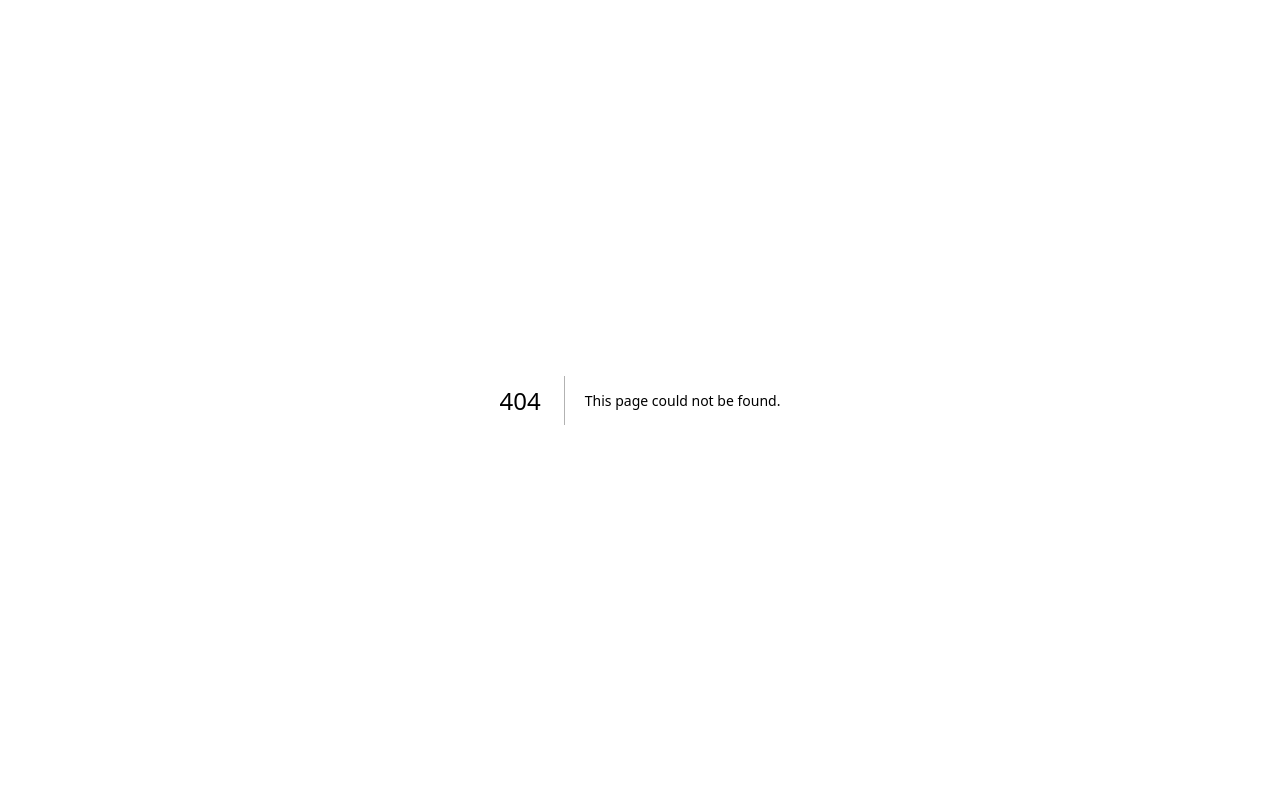
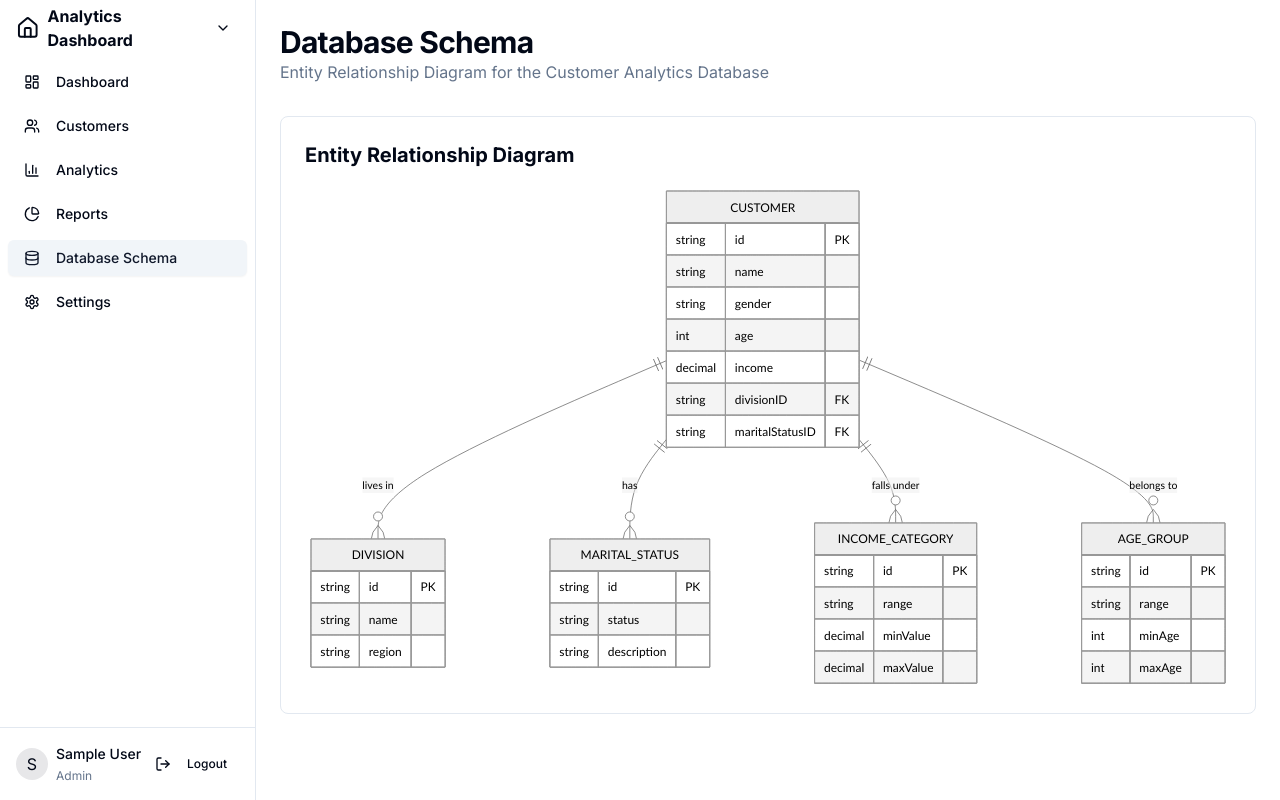
Before and after one commit to propa-zaman/analytical-dashboard, a Next.js app: page /dashboard/erd in a window 1280 px wide. Before the commit this address had no page. Built offline with nearby package versions, Linux system fonts and the light colour scheme; sample sign-in values are in the browser's storage.

Commit message:
Feat[ERD]: Added ERD diagram

```diff
--- /dev/null
+++ b/app/dashboard/erd/page.tsx
@@ -0,0 +1,43 @@
+"use client"
+
+import { ERDDiagram } from "@/components/dashboard/erd-diagram"
+import { Sidebar } from "@/components/dashboard/sidebar"
+import { useAuth } from "@/context/auth-context"
+import { useRouter } from "next/navigation"
+import { useEffect, useState } from "react"
+
+export default function ERDPage() {
+  const { user, isLoading } = useAuth()
+  const router = useRouter()
+  const [sidebarCollapsed, setSidebarCollapsed] = useState(false)
+
+  useEffect(() => {
+    if (!isLoading && !user) {
+      router.push("/")
+    }
+  }, [user, isLoading, router])
+
+  if (isLoading || !user) {
+    return (
+      <div className="flex h-screen items-center justify-center">
+        <div className="animate-spin rounded-full h-12 w-12 border-t-2 border-b-2 border-primary"></div>
+      </div>
+    )
+  }
+
+  return (
+    <div className="flex h-screen overflow-hidden">
+      <Sidebar isCollapsed={sidebarCollapsed} onToggle={() => setSidebarCollapsed(!sidebarCollapsed)} />
+      <div className="flex-1 overflow-auto">
+        <div className="p-6">
+          <div className="mb-8">
+            <h1 className="text-3xl font-bold tracking-tight">Database Schema</h1>
+            <p className="text-muted-foreground">Entity Relationship Diagram for the Customer Analytics Database</p>
+          </div>
+
+          <ERDDiagram />
+        </div>
+      </div>
+    </div>
+  )
+}
--- /dev/null
+++ b/components/dashboard/erd-diagram.tsx
@@ -0,0 +1,66 @@
+"use client"
+
+import { useEffect } from "react"
+import mermaid from "mermaid"
+
+export function ERDDiagram() {
+  useEffect(() => {
+    mermaid.initialize({
+      startOnLoad: true,
+      theme: "neutral",
+      securityLevel: "loose",
+    })
+    mermaid.run()
+  }, [])
+
+  return (
+    <div className="w-full overflow-auto bg-white p-6 rounded-lg border">
+      <h2 className="text-xl font-bold mb-4">Entity Relationship Diagram</h2>
+      <div className="mermaid">
+        {`
+erDiagram
+    CUSTOMER {
+        string id PK
+        string name
+        string gender
+        int age
+        decimal income
+        string divisionID FK
+        string maritalStatusID FK
+    }
+
+    DIVISION {
+        string id PK
+        string name
+        string region
+    }
+
+    MARITAL_STATUS {
+        string id PK
+        string status
+        string description
+    }
+
+    INCOME_CATEGORY {
+        string id PK
+        string range
+        decimal minValue
+        decimal maxValue
+    }
+
+    AGE_GROUP {
+        string id PK
+        string range
+        int minAge
+        int maxAge
+    }
+
+    CUSTOMER ||--o{ DIVISION : "lives in"
+    CUSTOMER ||--o{ MARITAL_STATUS : "has"
+    CUSTOMER ||--o{ INCOME_CATEGORY : "falls under"
+    CUSTOMER ||--o{ AGE_GROUP : "belongs to"
+        `}
+      </div>
+    </div>
+  )
+}
--- a/components/dashboard/sidebar.tsx
+++ b/components/dashboard/sidebar.tsx
@@ -10,7 +10,18 @@ import { Button } from "@/components/ui/button"
 import { ScrollArea } from "@/components/ui/scroll-area"
 import { Sheet, SheetContent, SheetTrigger } from "@/components/ui/sheet"
 import { cn } from "@/lib/utils"
-import { BarChart3, ChevronDown, Home, LayoutDashboard, LogOut, Menu, PieChart, Settings, Users } from "lucide-react"
+import {
+  BarChart3,
+  ChevronDown,
+  Database,
+  Home,
+  LayoutDashboard,
+  LogOut,
+  Menu,
+  PieChart,
+  Settings,
+  Users,
+} from "lucide-react"
 
 interface SidebarProps extends React.HTMLAttributes<HTMLDivElement> {
   isCollapsed?: boolean
@@ -46,6 +57,12 @@ export function Sidebar({ className, isCollapsed, onToggle }: SidebarProps) {
       title: "Reports",
       href: "/dashboard/reports",
       icon: PieChart,
+      variant: "ghost",
+    },
+    {
+      title: "Database Schema",
+      href: "/dashboard/erd",
+      icon: Database,
       variant: "ghost",
     },
     {
--- /dev/null
+++ b/components/dashboard/static-erd.tsx
@@ -0,0 +1,22 @@
+import Image from "next/image"
+
+export function StaticERD() {
+  return (
+    <div className="w-full bg-white p-6 rounded-lg border">
+      <h2 className="text-xl font-bold mb-4">Entity Relationship Diagram</h2>
+      <div className="flex justify-center">
+        <Image
+          src="/images/customer-erd.png"
+          alt="Customer Database ERD"
+          width={800}
+          height={600}
+          className="max-w-full h-auto"
+        />
+      </div>
+      <p className="text-sm text-muted-foreground mt-4">
+        This diagram shows the relationships between Customers, Divisions, Marital Status, and other entities in the
+        analytics database.
+      </p>
+    </div>
+  )
+}
--- a/package.json
+++ b/package.json
@@ -21,6 +21,7 @@
     "class-variance-authority": "^0.7.1",
     "clsx": "^2.1.1",
     "lucide-react": "^0.510.0",
+    "mermaid": "^11.6.0",
     "next": "^15.3.2",
     "next-themes": "^0.4.6",
     "react": "^19.1.0",
```
Also changed, not shown: 1 other file (tests, documents, lock files or other folders).
